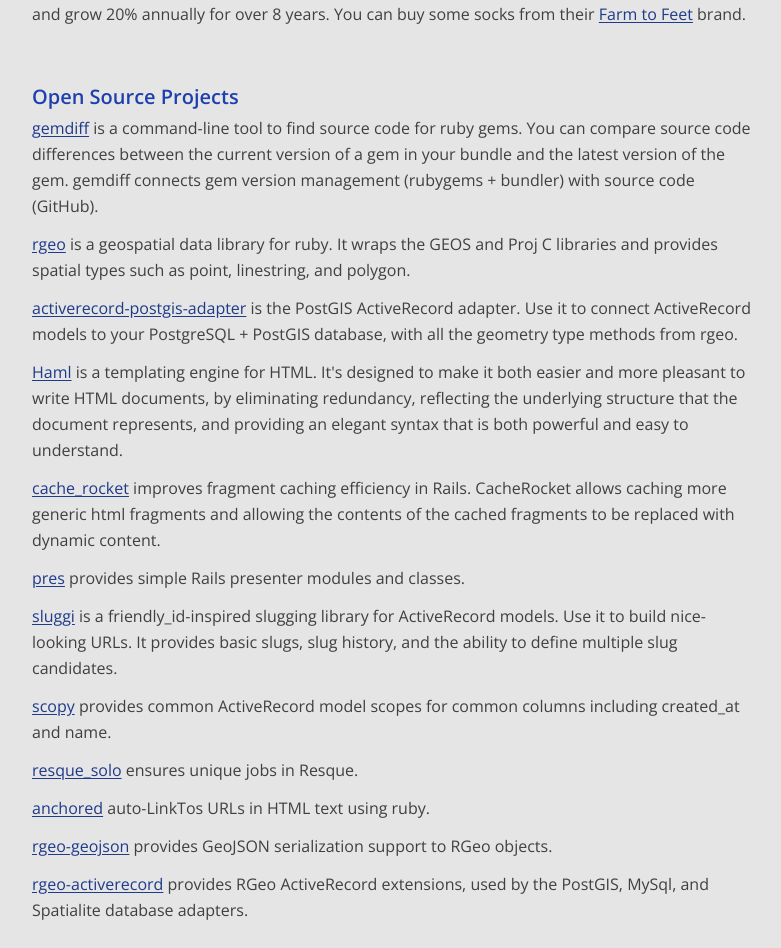
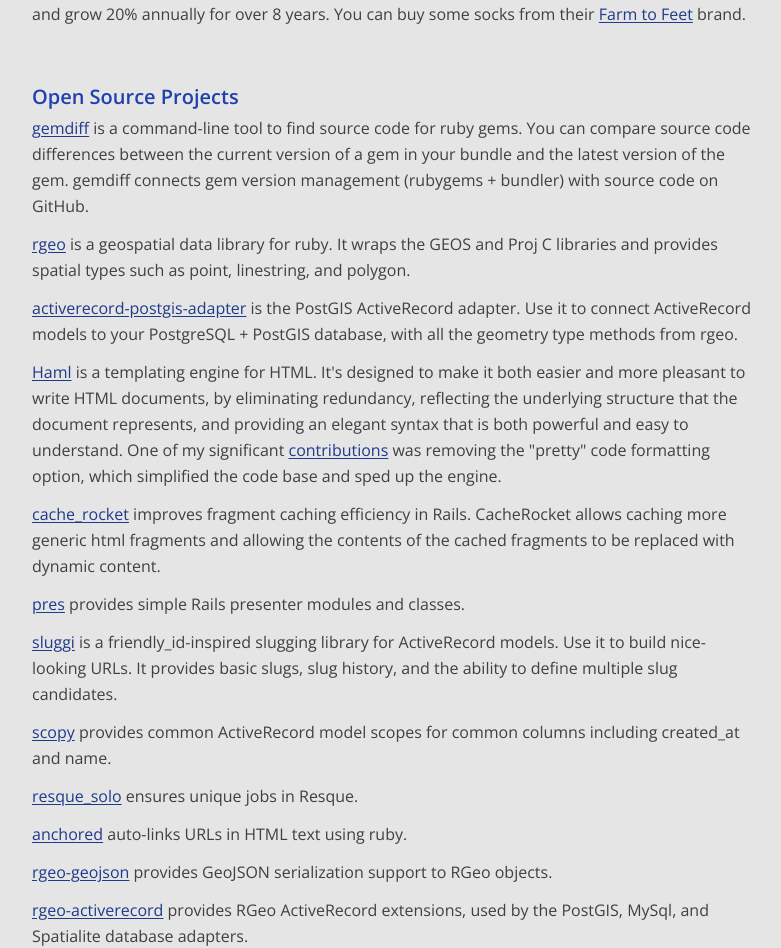
Before and after one commit to teeparham/next, a Next.js app: page / in a window 1280 px wide. Shown: the part 565-1513 px from the top of the page, without its empty margins (384-1165 px from the left). Built offline with nearby package versions, Linux system fonts and the light colour scheme.

Commit message:
Add PR link, cleanup

```diff
--- a/app/page.tsx
+++ b/app/page.tsx
@@ -157,7 +157,7 @@ export default function Home() {
                   can compare source code differences between the current
                   version of a gem in your bundle and the latest version of the
                   gem. gemdiff connects gem version management (rubygems +
-                  bundler) with source code (GitHub).
+                  bundler) with source code on GitHub.
                 </li>
                 <li className="mb-3">
                   <LinkTo href="https://github.com/rgeo/rgeo">rgeo</LinkTo> is a
@@ -179,7 +179,13 @@ export default function Home() {
                   easier and more pleasant to write HTML documents, by
                   eliminating redundancy, reflecting the underlying structure
                   that the document represents, and providing an elegant syntax
-                  that is both powerful and easy to understand.
+                  that is both powerful and easy to understand. One of my
+                  significant{" "}
+                  <LinkTo href="https://github.com/haml/haml/pull/894">
+                    contributions
+                  </LinkTo>{" "}
+                  was removing the "pretty" code formatting option, which
+                  simplified the code base and sped up the engine.
                 </li>
                 <li className="mb-3">
                   <LinkTo href="https://github.com/neighborland/cache_rocket">
@@ -222,7 +228,7 @@ export default function Home() {
                   <LinkTo href="https://github.com/neighborland/anchored">
                     anchored
                   </LinkTo>{" "}
-                  auto-LinkTos URLs in HTML text using ruby.
+                  auto-links URLs in HTML text using ruby.
                 </li>
                 <li className="mb-3">
                   <LinkTo href="https://github.com/rgeo/rgeo-geojson">
```
